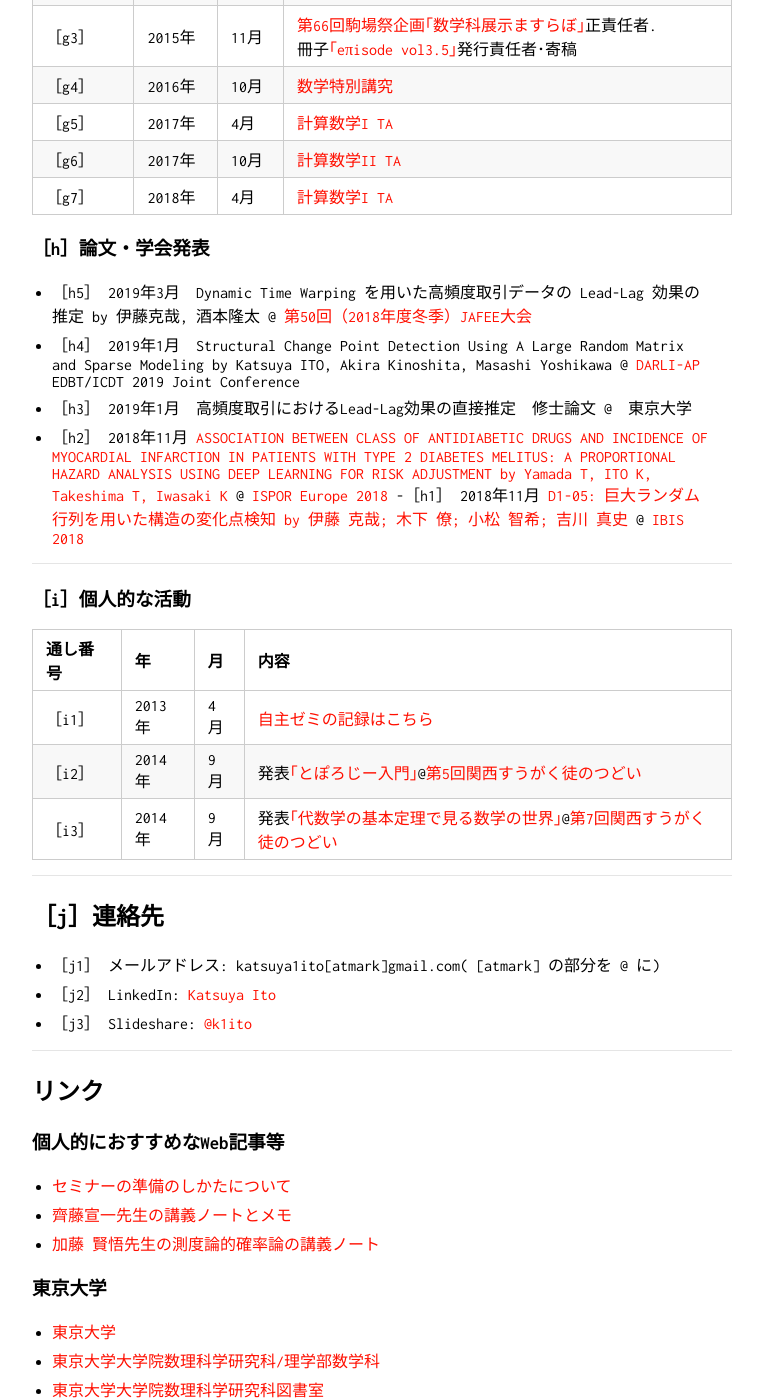
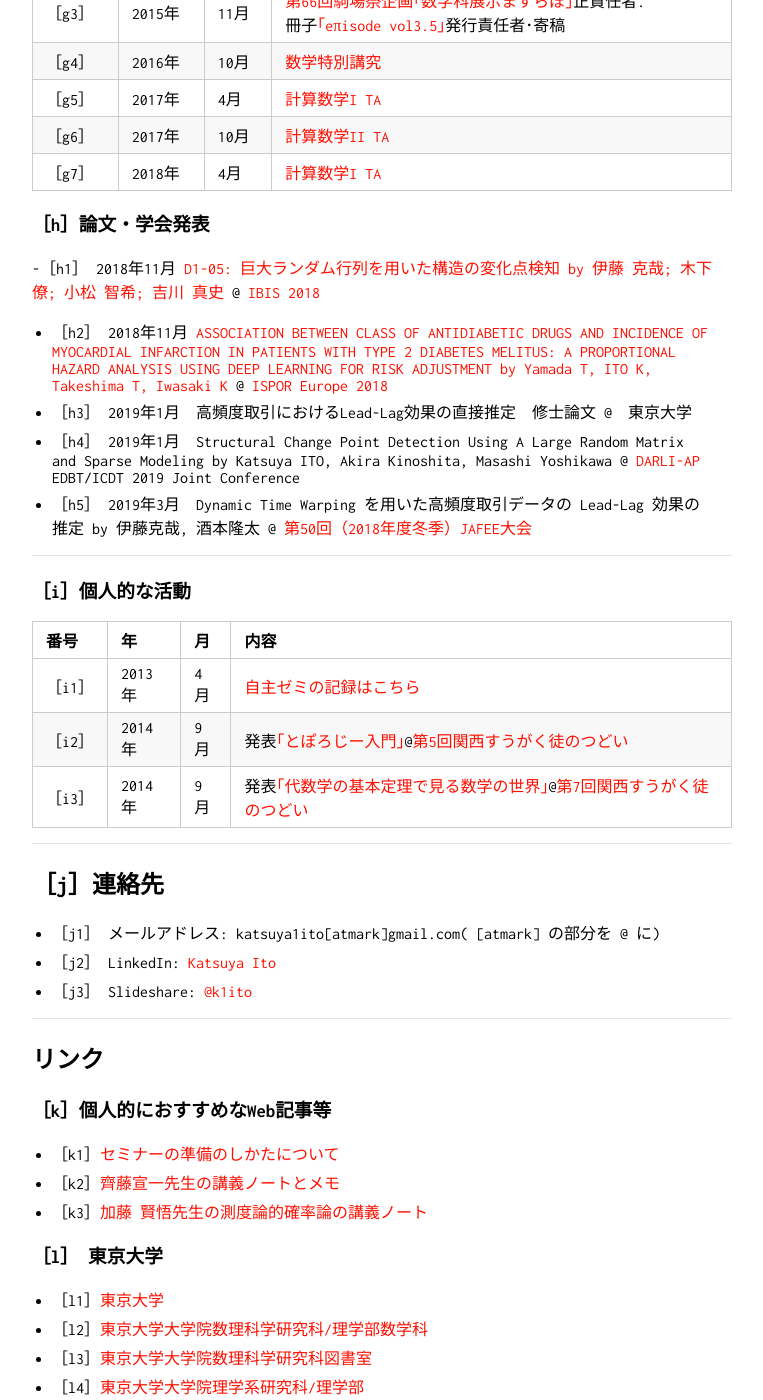
Before and after one commit to KatsuyaITO/KatsuyaITO.github.io, a Jekyll site: the page built from index.md, in a window 1280 px wide and 1400 px high, scrolled down 2673 px. Shown: the whole window, without its empty margins (258-1021 px from the left). Built offline with Jekyll 4.4.1, drawn with Linux system fonts in a browser that asks for light colours; our own code applies the rules of GitHub Pages for plain Markdown files; some of the changed text lies outside the part shown.

Commit message:
Update index.md

```diff
--- a/index.md
+++ b/index.md
@@ -50,7 +50,7 @@
 
 ### ［c］<a name="c"></a> 学歴
 
-通し番号|年|月|学歴
+番号|年|月|学歴
 --|--|--|----
 ［c1］<a name="C1"></a>|2013年|3月|[白陵高等学校](http://www.hakuryo.ed.jp/) 卒業
 ［c2］<a name="C1"></a>|2013年|4月|[東京大学教養学部理科一類](http://www.c.u-tokyo.ac.jp/) 入学
@@ -62,7 +62,7 @@
 
 ### ［d］<a name="d"></a>インターン歴等（短期のものは除く）
 
-通し番号|開始|終了|所属・職務内容
+番号|開始|終了|所属・職務内容
 --|--|--|----
 ［d1］<a name="D1"></a>|2016年8月|～2017年8月|[3idea Inc.](http://www.3idea.jp) Python・MySQL等を用いたデータサイエンティスト
 ［d2］<a name="D1"></a>|2017年8月|～|[YJFX from Yahoo!Japan](https://www.yjfx.jp) Python・R・Redshift等を用いたクオンツアナリスト
@@ -80,7 +80,7 @@
 
 ### ［f］<a name="f"></a> 資格等
 
-通し番号|年|月|資格等
+番号|年|月|資格等
 --|--|--|----
 ［f1］<a name="F1"></a>|2009年|12月|[応用情報技術者試験](https://www.jitec.ipa.go.jp/1_11seido/ap.html)
 ［f2］<a name="F2"></a>|2013年|12月|[HSK](https://www.hskj.jp/) 4級
@@ -96,7 +96,7 @@
 
 ### ［g］<a name="G"></a>大学関連の活動
 
-通し番号|年|月|内容
+番号|年|月|内容
 --|--|--|----
 ［g1］<a name="G1"></a>|2015年| 5月|[第88回五月祭企画](http://gogatsusai.jp/88/visitor/).[｢数学科展示ますらぼ｣](http://gogatsusai.jp/88/visitor/event/detail/425)正責任者.<br>冊子[｢eπisode vol3｣](https://www.dropbox.com/s/32srb4oayhpwssz/main.pdf?dl=0)発行責任者
 ［g2］<a name="G2"></a>|2015年|10月|[平成27年度中学生のための玉原数学教室](http://tambara.ms.u-tokyo.ac.jp/classroom_for_junior_highschool.html).ジュニアTA
@@ -107,11 +107,12 @@
 ［g7］<a name="G7"></a>|2018年|4月|[計算数学I TA](https://github.com/utmsks/KSImaterial)
 
 ### ［h］<a name="H"></a>論文・学会発表
-- ［h5］<a name="H1"></a> 2019年3月　Dynamic Time Warping を用いた高頻度取引データの Lead-Lag 効果の推定 by 伊藤克哉, 酒本隆太 @ [第50回（2018年度冬季）JAFEE大会](http://www.jafee.gr.jp/01rally/rally-top.html)
+-［h1］<a name="H1"></a> 2018年11月  [D1-05: 巨大ランダム行列を用いた構造の変化点検知 by 伊藤 克哉; 木下 僚; 小松 智希; 吉川 真史](http://ibisml.org/ibis2018/discussion/) @ [IBIS 2018](http://ibisml.org/ibis2018/)
+- ［h2］<a name="H2"></a> 2018年11月  [ASSOCIATION BETWEEN CLASS OF ANTIDIABETIC DRUGS AND INCIDENCE OF MYOCARDIAL INFARCTION IN PATIENTS WITH TYPE 2 DIABETES MELITUS: A PROPORTIONAL HAZARD ANALYSIS USING DEEP LEARNING FOR RISK ADJUSTMENT by Yamada T, ITO K, Takeshima T, Iwasaki K](https://myisporbarcelona.zerista.com/poster/member/132982) @  [ISPOR Europe 2018](https://ispor.org/conferences-education/conferences/upcoming-conferences/europe-2018)
+- ［h3］<a name="H3"></a> 2019年1月　高頻度取引におけるLead-Lag効果の直接推定　修士論文 @　東京大学
 - ［h4］<a name="H4"></a> 2019年1月　Structural Change Point Detection Using A Large Random Matrix and Sparse Modeling by Katsuya ITO, Akira Kinoshita, Masashi Yoshikawa @ [DARLI-AP](http://dbdmg.polito.it/darli-ap2019/index.php)   EDBT/ICDT 2019 Joint Conference
-- ［h3］<a name="H3"></a> 2019年1月　高頻度取引におけるLead-Lag効果の直接推定　修士論文 @　東京大学
-- ［h2］<a name="H2"></a> 2018年11月  [ASSOCIATION BETWEEN CLASS OF ANTIDIABETIC DRUGS AND INCIDENCE OF MYOCARDIAL INFARCTION IN PATIENTS WITH TYPE 2 DIABETES MELITUS: A PROPORTIONAL HAZARD ANALYSIS USING DEEP LEARNING FOR RISK ADJUSTMENT by Yamada T, ITO K, Takeshima T, Iwasaki K](https://myisporbarcelona.zerista.com/poster/member/132982) @  [ISPOR Europe 2018](https://ispor.org/conferences-education/conferences/upcoming-conferences/europe-2018)
--［h1］<a name="H1"></a> 2018年11月  [D1-05: 巨大ランダム行列を用いた構造の変化点検知 by 伊藤 克哉; 木下 僚; 小松 智希; 吉川 真史](http://ibisml.org/ibis2018/discussion/) @ [IBIS 2018](http://ibisml.org/ibis2018/)
+- ［h5］<a name="H5"></a> 2019年3月　Dynamic Time Warping を用いた高頻度取引データの Lead-Lag 効果の推定 by 伊藤克哉, 酒本隆太 @ [第50回（2018年度冬季）JAFEE大会](http://www.jafee.gr.jp/01rally/rally-top.html)
+
 
 
 ---
@@ -119,7 +120,7 @@
 
 ### ［i］<a name="I"></a>個人的な活動
 
-通し番号|年|月|内容
+番号|年|月|内容
 --|--|--|----
 ［i1］<a name="I1"></a>|2013年|4月|<a href="seminar.html">自主ゼミの記録はこちら</a>
 ［i2］<a name="I2"></a>|2014年|9月|発表<a href="http://www.slideshare.net/k1ito/ss-39036481">｢とぽろじー入門｣</a>@<a href="http://kansaimath.tenasaku.com/?page_id=734">第5回関西すうがく徒のつどい</a>
@@ -139,20 +140,20 @@
 
 ## リンク <a name="link"></a>
 
-### 個人的におすすめなWeb記事等
-- <a href="http://www.ms.u-tokyo.ac.jp/~yasuyuki/sem.htm">セミナーの準備のしかたについて</a>
-- <a href="http://www.infsup.jp/saito/">齊藤宣一先生の講義ノートとメモ</a>
-- <a href="https://drive.google.com/file/d/0B7C_CufYq6j6VXN5NDJjNF9XdTA/view">加藤 賢悟先生の測度論的確率論の講義ノート</a>
+### ［k］<a name="K"></a>個人的におすすめなWeb記事等
+- ［k1］<a name="K1"></a><a href="http://www.ms.u-tokyo.ac.jp/~yasuyuki/sem.htm">セミナーの準備のしかたについて</a>
+- ［k2］<a name="K2"></a><a href="http://www.infsup.jp/saito/">齊藤宣一先生の講義ノートとメモ</a>
+- ［k3］<a name="K3"></a><a href="https://drive.google.com/file/d/0B7C_CufYq6j6VXN5NDJjNF9XdTA/view">加藤 賢悟先生の測度論的確率論の講義ノート</a>
 
-### 東京大学
-- <a href="http://www.u-tokyo.ac.jp/index_j.html" target="_blank">東京大学</a>
-- <a href="http://www.ms.u-tokyo.ac.jp/index-j.html" target="_blank">東京大学大学院数理科学研究科/理学部数学科</a>
-- <a href="http://www.ms.u-tokyo.ac.jp/library/" target="_blank">東京大学大学院数理科学研究科図書室</a>
-- <a href="http://www.s.u-tokyo.ac.jp/index-ja_ip.html" target="_blank">東京大学大学院理学系研究科/理学部</a>
-- <a href="http://www.lib.u-tokyo.ac.jp/" target="_blank">東京大学付属図書館</a>
-- <a href="http://www.ecc.u-tokyo.ac.jp/" target="_blank">東京大学情報基盤センター</a>
+### ［l］<a name="L"></a> 東京大学
+- ［l1］<a name="L1"></a><a href="http://www.u-tokyo.ac.jp/index_j.html" target="_blank">東京大学</a>
+- ［l2］<a name="L2"></a><a href="http://www.ms.u-tokyo.ac.jp/index-j.html" target="_blank">東京大学大学院数理科学研究科/理学部数学科</a>
+- ［l3］<a name="L3"></a><a href="http://www.ms.u-tokyo.ac.jp/library/" target="_blank">東京大学大学院数理科学研究科図書室</a>
+- ［l4］<a name="L4"></a><a href="http://www.s.u-tokyo.ac.jp/index-ja_ip.html" target="_blank">東京大学大学院理学系研究科/理学部</a>
+- ［l5］<a name="L5"></a><a href="http://www.lib.u-tokyo.ac.jp/" target="_blank">東京大学付属図書館</a>
+- ［l6］<a name="L6"></a><a href="http://www.ecc.u-tokyo.ac.jp/" target="_blank">東京大学情報基盤センター</a>
 
-### お世話になった先生のウェブサイト(お世話になった年度順)
+### ［m］<a name="M"></a>お世話になった先生のウェブサイト(お世話になった年度順)
 <!--
 - <a href="http://www.ms.u-tokyo.ac.jp/~sakasai/index-j.html" target="_blank">逆井卓也先生</a>
 - <a href="http://www.ms.u-tokyo.ac.jp/~afutaki/welcome-jtodai.html" target="_blank">二木昭人先生</a>
```
Also changed, not shown: other parts of index.md (+14 -14 lines).
